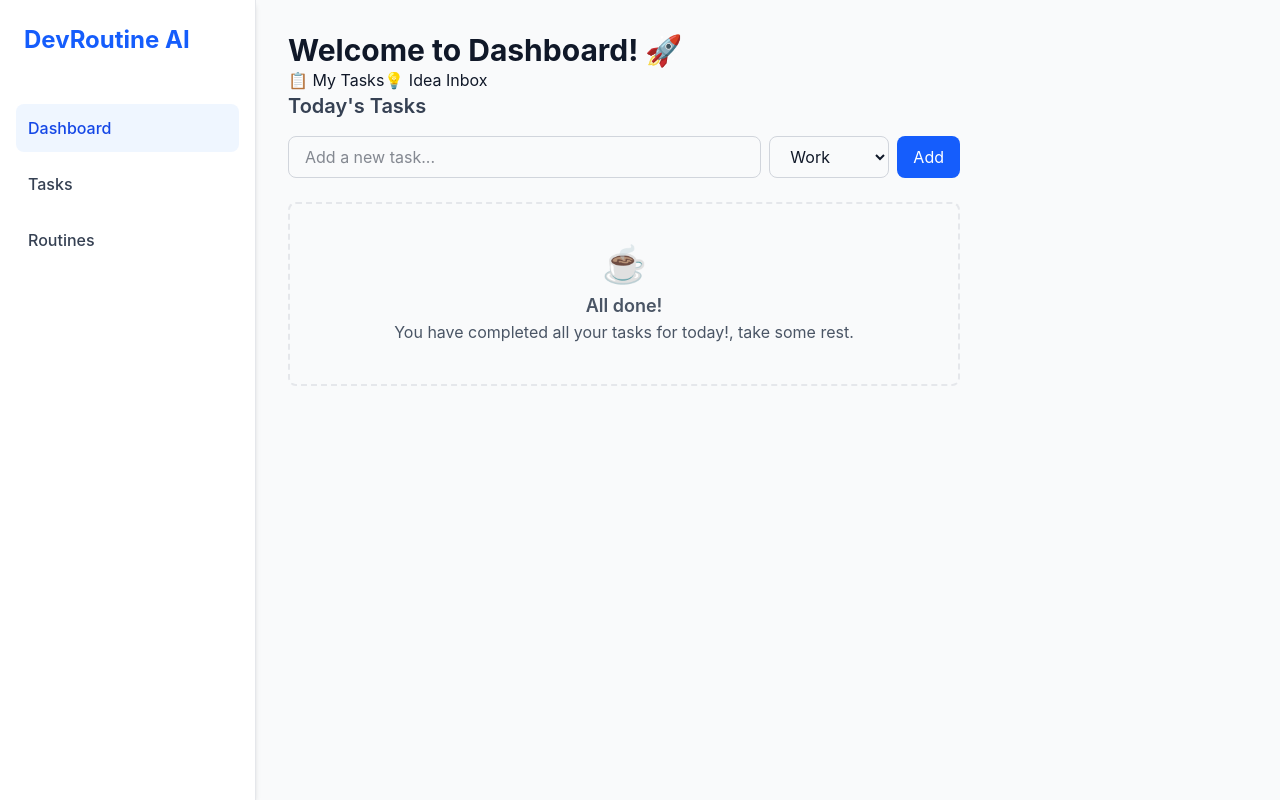
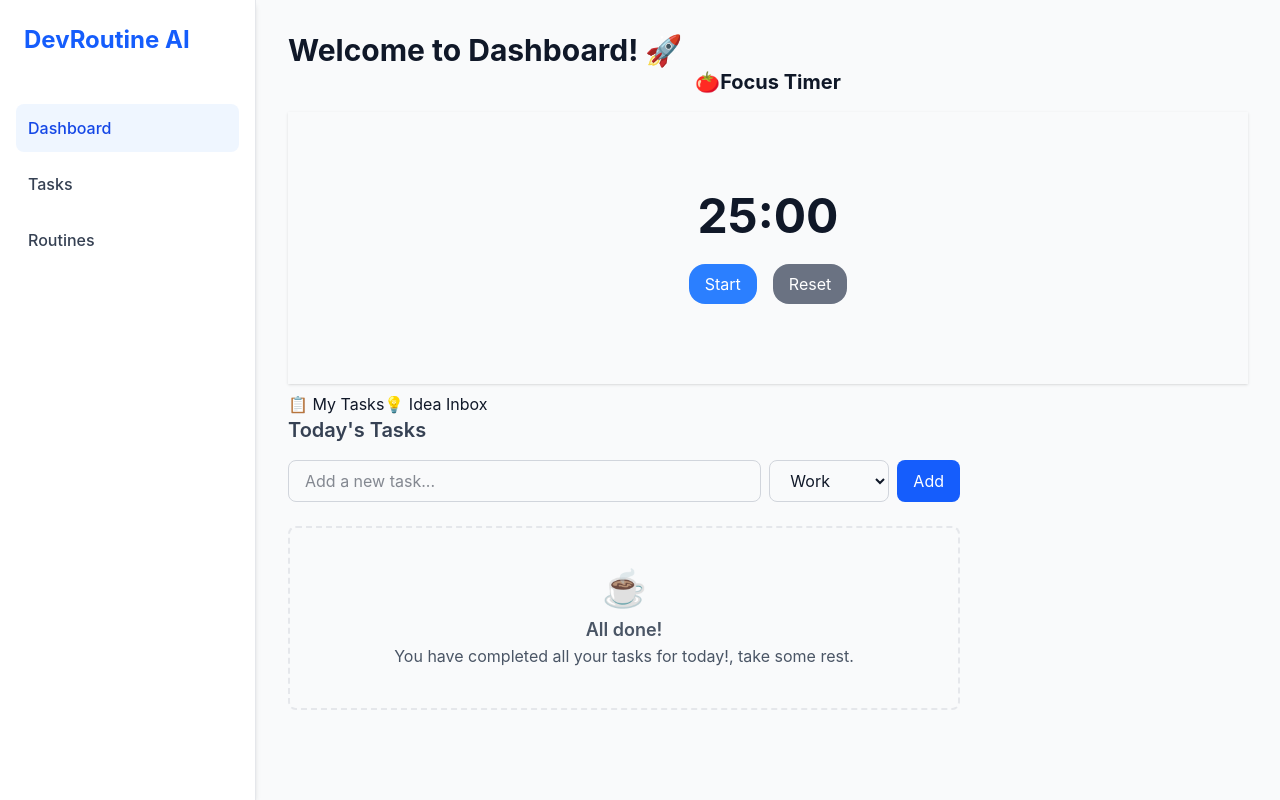
Before and after one commit to jacob4521/dev-routine-app, a React (Vite) app: page / in a window 1280 px wide. Built offline with nearby package versions, Linux system fonts and the light colour scheme.

Commit message:
Added Pomodoro Timer

```diff
--- a/src/App.jsx
+++ b/src/App.jsx
@@ -3,6 +3,7 @@ import TaskCard from "./components/TaskCard";
 import MainLayout from "./layouts/MainLayout";
 import IdeaInbox from "./components/IdeaInbox";
 import TaskBoard from "./components/TaskBoard";
+import PomodoroTimer from "./components/PomodoroTimer";
 
 function App() {
   const [tasks, setTasks] = useState(() => {
@@ -148,6 +149,8 @@ function App() {
       <div>
         <h2 className="text-3xl font-bold">Welcome to Dashboard! 🚀</h2>
 
+        <PomodoroTimer />
+
         <div>
           <button onClick={() => setActiveTab("tasks")}>📋 My Tasks</button>
           <button onClick={() => setActiveTab("ideas")}>💡 Idea Inbox</button>
--- /dev/null
+++ b/src/components/PomodoroTimer.jsx
@@ -0,0 +1,63 @@
+import React, { useEffect, useState } from "react";
+
+const PomodoroTimer = () => {
+  const [timeLeft, setTimeLeft] = useState(25 * 60);
+  const [isRunning, setIsRunning] = useState(false);
+
+  useEffect(() => {
+    let interval;
+    if (isRunning && timeLeft > 0) {
+      interval = setInterval(() => {
+        setTimeLeft((prev) => prev - 1);
+      }, 1000);
+    } else if (timeLeft === 0) {
+      setIsRunning(false);
+      alert("Pomodoro session is over! Take a break. ☕");
+    }
+
+    return () => clearInterval(interval);
+  }, [isRunning, timeLeft]);
+
+  const minutes = Math.floor(timeLeft / 60)
+    .toString()
+    .padStart(2, "0");
+  const seconds = (timeLeft % 60).toString().padStart(2, "0");
+
+  const handleStartPause = () => {
+    setIsRunning(!isRunning);
+  };
+
+  const handleReset = () => {
+    setIsRunning(false);
+    setTimeLeft(25 * 60);
+  };
+
+  return (
+    <div className="">
+      <h3 className="text-xl font-bold mb-4 text-center">🍅Focus Timer</h3>
+
+      <div className="p-20 shadow mb-2">
+        <div className="text-5xl font-bold text-center">
+          {minutes}:{seconds}
+        </div>
+
+        <div className="flex justify-center gap-4 mt-6">
+          <button
+            onClick={() => handleStartPause()}
+            className="bg-blue-500 px-4 py-2 rounded-2xl text-white"
+          >
+            {isRunning ? "Pause" : "Start"}
+          </button>
+          <button
+            onClick={() => handleReset()}
+            className="bg-gray-500 px-4 py-2 rounded-2xl text-white"
+          >
+            Reset
+          </button>
+        </div>
+      </div>
+    </div>
+  );
+};
+
+export default PomodoroTimer;
```
